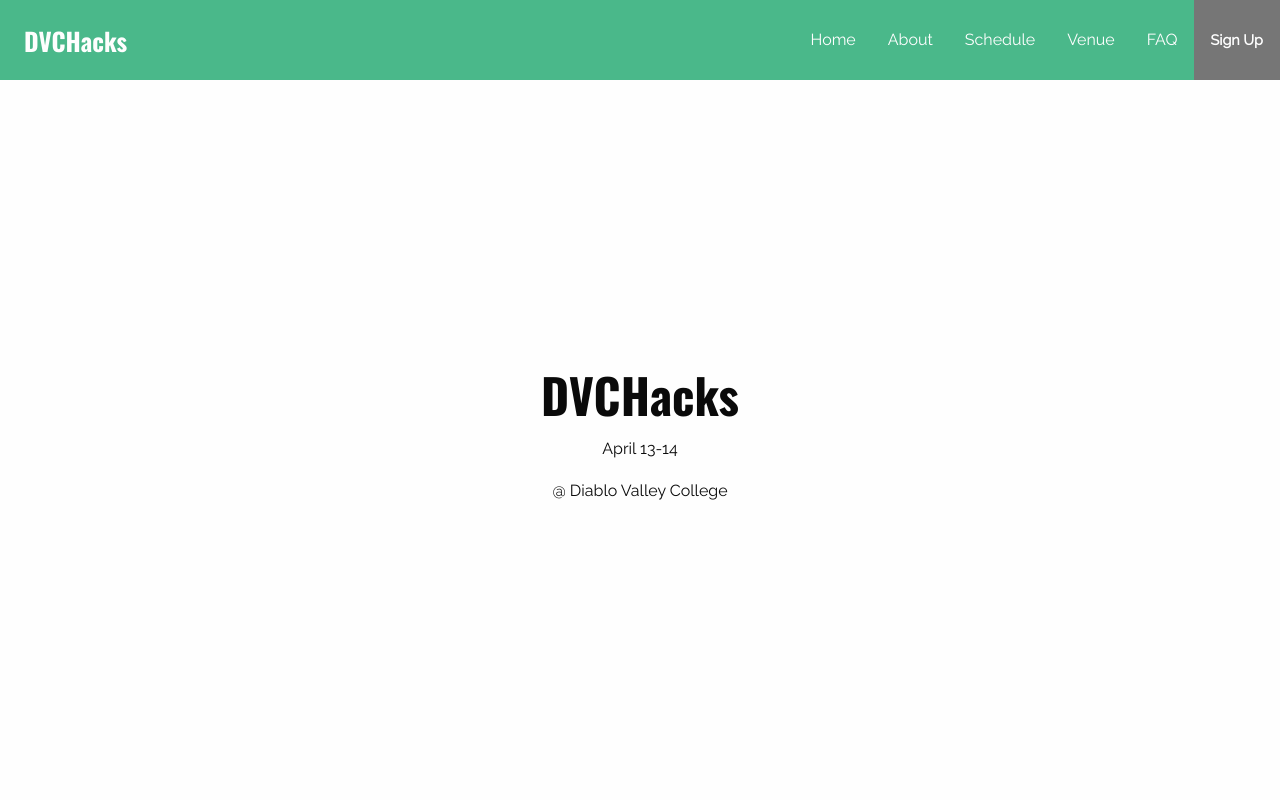
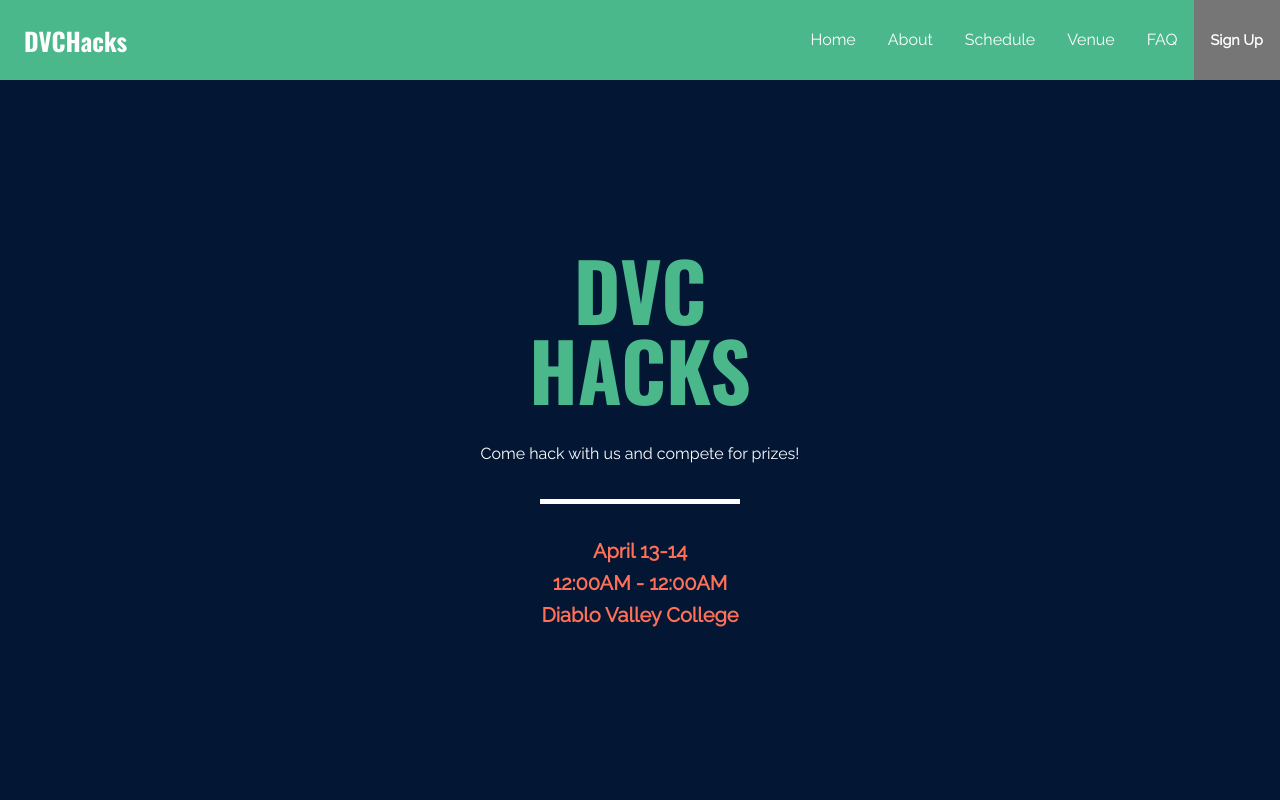
Before and after one commit to dvchacks/dvchacks.github.io, a website: page index.html in a window 1280 px wide. Shown: the top 800 px of the page. Drawn offline with nearby package versions, Linux system fonts and the light colour scheme.

Commit message:
Style landing

```diff
--- a/index.html
+++ b/index.html
@@ -50,9 +50,20 @@
   </div>
   <div id="landing" class="grid-x align-center align-middle">
     <div class="cell medium-6 large-8 text-center">
-      <h1>DVCHacks</h1>
-      <p>April 13-14</p>
-      <p>@ Diablo Valley College</p>
+      <h1>
+        DVC<br>
+        HACKS
+      </h1>
+      <br>
+      <p>
+        Come hack with us and compete for prizes!
+      </p>
+      <div class="divider"></div>
+      <div class="event-info">
+        <p>April 13-14</p>
+        <p>12:00AM - 12:00AM</p>
+        <p>Diablo Valley College</p>
+      </div>
     </div>
   </div>
   <div id="about" class="grid-x grid-padding-x align-center align-middle">
--- a/src/scss/_settings.scss
+++ b/src/scss/_settings.scss
@@ -72,7 +72,7 @@
   primary: #4ab88a,
   secondary: #767676,
   success: #3adb76,
-  warning: #ffae00,
+  warning: #ff7057,
   alert: #cc4b37,
 );
 $light-gray: #e6e6e6;
@@ -80,7 +80,7 @@
 $dark-gray: #8a8a8a;
 $black: #0a0a0a;
 $white: #fefefe;
-$body-background: $white;
+$body-background: #031735;
 $body-font-color: $black;
 $body-font-family: 'Raleway', Helvetica, Roboto, Arial, sans-serif;
 $body-antialiased: true;
--- a/src/scss/styles.scss
+++ b/src/scss/styles.scss
@@ -59,6 +59,24 @@
 
 #landing {
   height: 90vh;
+  color: $white;
+
+  // Temporary logo.
+  h1 {
+    color: $primary-color;
+    font-size: 5rem;
+    line-height: 1;
+  }
+
+  p {
+    margin: 0;
+  }
+
+  .event-info {
+    font-weight: bold;
+    color: $warning-color;
+    font-size: 1.25rem;
+  }
 }
 
 #about {
@@ -97,3 +115,11 @@
 .full-height {
   height: 100%;
 }
+
+.divider {
+  display: inline-block;
+  background: $white;
+  height: 5px;
+  width: 200px;
+  margin: 2rem 0 1.5rem;
+}
```
Also changed, not shown: src/partials/landing.html (+14 -3 lines), styles.css.
